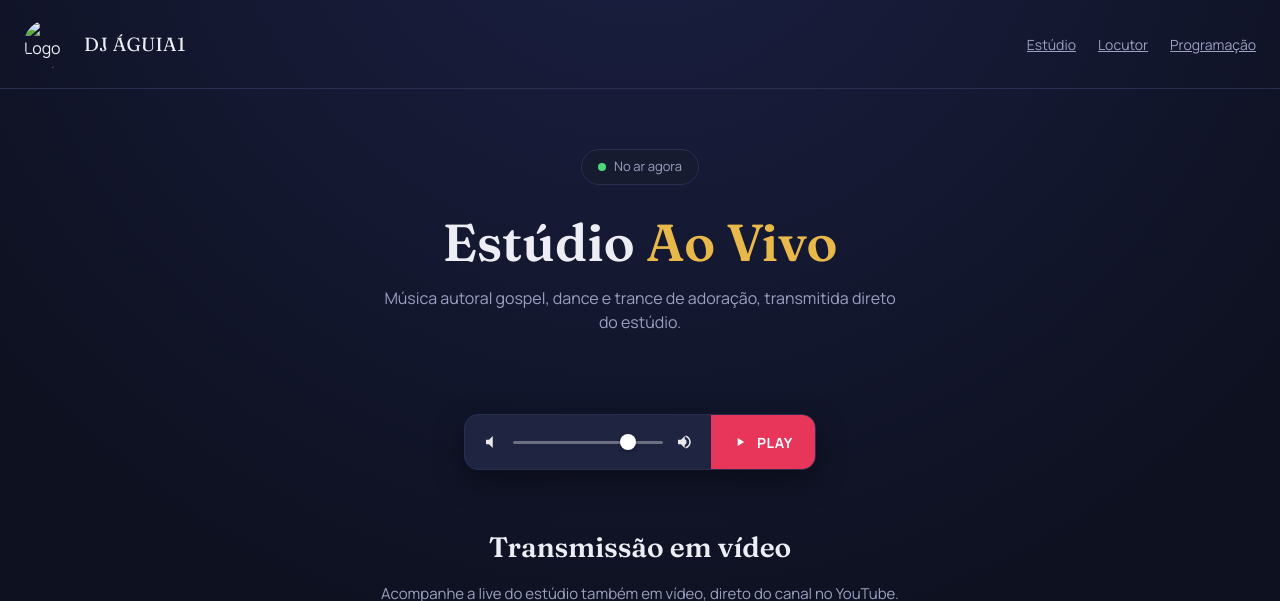
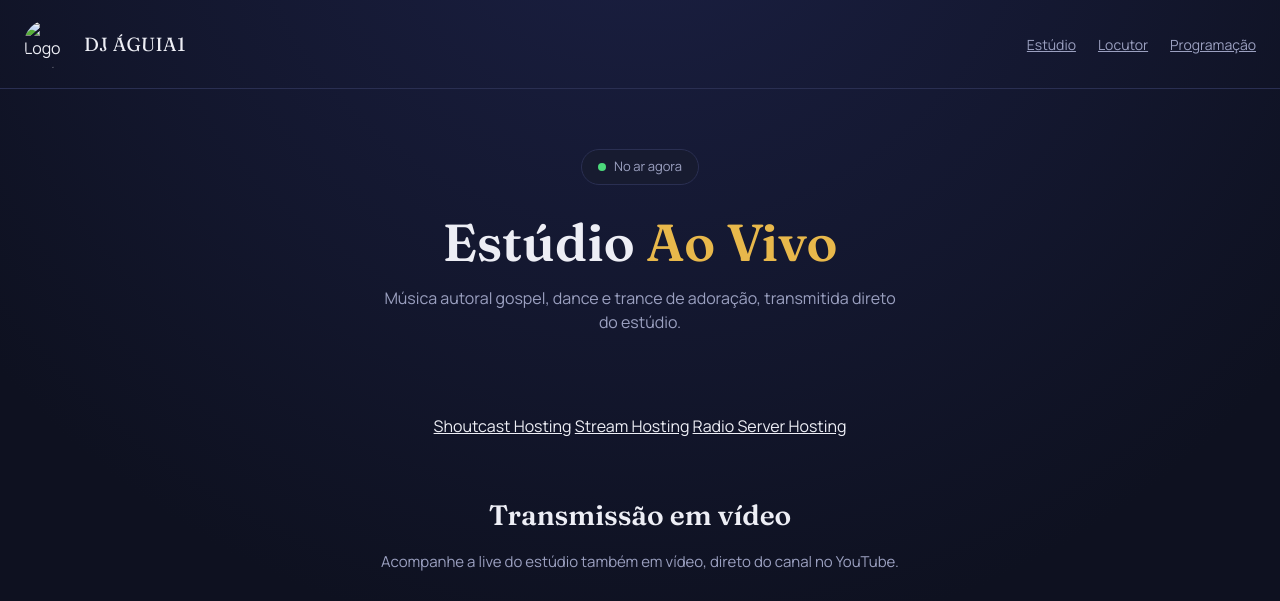
Before and after one commit to capaofeliz-cell/djaguia1, a Jekyll site: the page estudio-ao-vivo.html, which Jekyll copies as it is, in a window 1280 px wide and 900 px high, cut to the strip 0-601 px from the top of the window. Built offline with Jekyll 4.4.1, drawn with Linux system fonts in a browser that asks for light colours; a script that is not in the unit is left out; some of the changed lines change nothing that is shown.

Commit message:
Update radio player to use Caster.fm widget
Replaced the radio player with a new widget from Caster.fm and removed the old audio player code.

```diff
--- a/estudio-ao-vivo.html
+++ b/estudio-ao-vivo.html
@@ -496,81 +496,25 @@
 
 
 <!-- =========================
-     PLAYER DA RÁDIO
+     PLAYER DA RÁDIO (widget oficial Caster.fm)
 ========================= -->
 
 <div class="player-wrap" id="player">
 
-  <div class="player">
-
-    <div class="volume">
-
-      <span class="vol-icon">
-
-        <svg viewBox="0 0 24 24" fill="currentColor">
-
-          <path d="M4 9v6h4l5 5V4L8 9H4z"/>
-
-        </svg>
-
-      </span>
-
-      <input
-        type="range"
-        id="volume"
-        min="0"
-        max="1"
-        step="0.01"
-        value="0.8"
-      >
-
-      <span class="vol-icon">
-
-        <svg viewBox="0 0 24 24" fill="currentColor">
-
-          <path d="M4 9v6h4l5 5V4L8 9H4zm11.5 3a4.5 4.5 0 0 0-2.5-4.03v8.06A4.5 4.5 0 0 0 15.5 12zM14 3.23v2.06c2.89.86 5 3.54 5 6.71s-2.11 5.85-5 6.71v2.06c4.01-.91 7-4.49 7-8.77s-2.99-7.86-7-8.77z"/>
-
-        </svg>
-
-      </span>
-
-    </div>
-
-
-    <button
-      class="play-btn"
-      id="playBtn"
-      onclick="toggleRadio()"
-    >
-
-      <svg
-        id="playIcon"
-        viewBox="0 0 24 24"
-        fill="currentColor"
-      >
-
-        <path d="M8 5v14l11-7z"/>
-
-      </svg>
-
-      <span
-        class="label"
-        id="playLabel"
-      >
-        PLAY
-      </span>
-
-    </button>
-
+  <div class="cstrEmbed"
+       data-type="newStreamPlayer"
+       data-publicToken="1e0c7957-8b85-4f27-9114-d3596ba93915"
+       data-theme="light"
+       data-color="A29D11"
+       data-channelId="a29069b9-1d3f-4ebb-ab76-75e6d30d2fcb"
+       data-rendered="false">
+    <a href="https://www.caster.fm">Shoutcast Hosting</a>
+    <a href="https://www.caster.fm">Stream Hosting</a>
+    <a href="https://www.caster.fm">Radio Server Hosting</a>
   </div>
+  <script src="//cdn.cloud.caster.fm//widgets/embed.js"></script>
 
 </div>
-
-
-<audio
-  id="radioAudio"
-  preload="none">
-</audio>
 
 
 
@@ -724,94 +668,6 @@
 <script>
 
 /* ======================================
-   RÁDIO ONLINE
-====================================== */
-
-const STREAM_URL =
-  'https://morcast.caster.fm:18559/N5TeX?token=269c43836bcb440a57efc05f1a023ba4';
-
-const audio =
-  document.getElementById('radioAudio');
-
-const playIcon =
-  document.getElementById('playIcon');
-
-const playLabel =
-  document.getElementById('playLabel');
-
-const volume =
-  document.getElementById('volume');
-
-
-audio.volume =
-  Number(volume.value);
-
-audio.src =
-  STREAM_URL;
-
-
-volume.addEventListener(
-  'input',
-  function(e){
-
-    audio.volume =
-      Number(e.target.value);
-
-  }
-);
-
-
-function toggleRadio(){
-
-  if(audio.paused){
-
-    audio.play().catch(function(){
-
-      alert(
-        'Não foi possível iniciar a transmissão.'
-      );
-
-    });
-
-  }else{
-
-    audio.pause();
-
-  }
-
-}
-
-
-audio.addEventListener(
-  'play',
-  function(){
-
-    playIcon.innerHTML =
-      '<rect x="6" y="5" width="4" height="14"/>' +
-      '<rect x="14" y="5" width="4" height="14"/>';
-
-    playLabel.textContent =
-      'PAUSE';
-
-  }
-);
-
-
-audio.addEventListener(
-  'pause',
-  function(){
-
-    playIcon.innerHTML =
-      '<path d="M8 5v14l11-7z"/>';
-
-    playLabel.textContent =
-      'PLAY';
-
-  }
-);
-
-
-/* ======================================
    YOUTUBE
 ====================================== */
 
```
